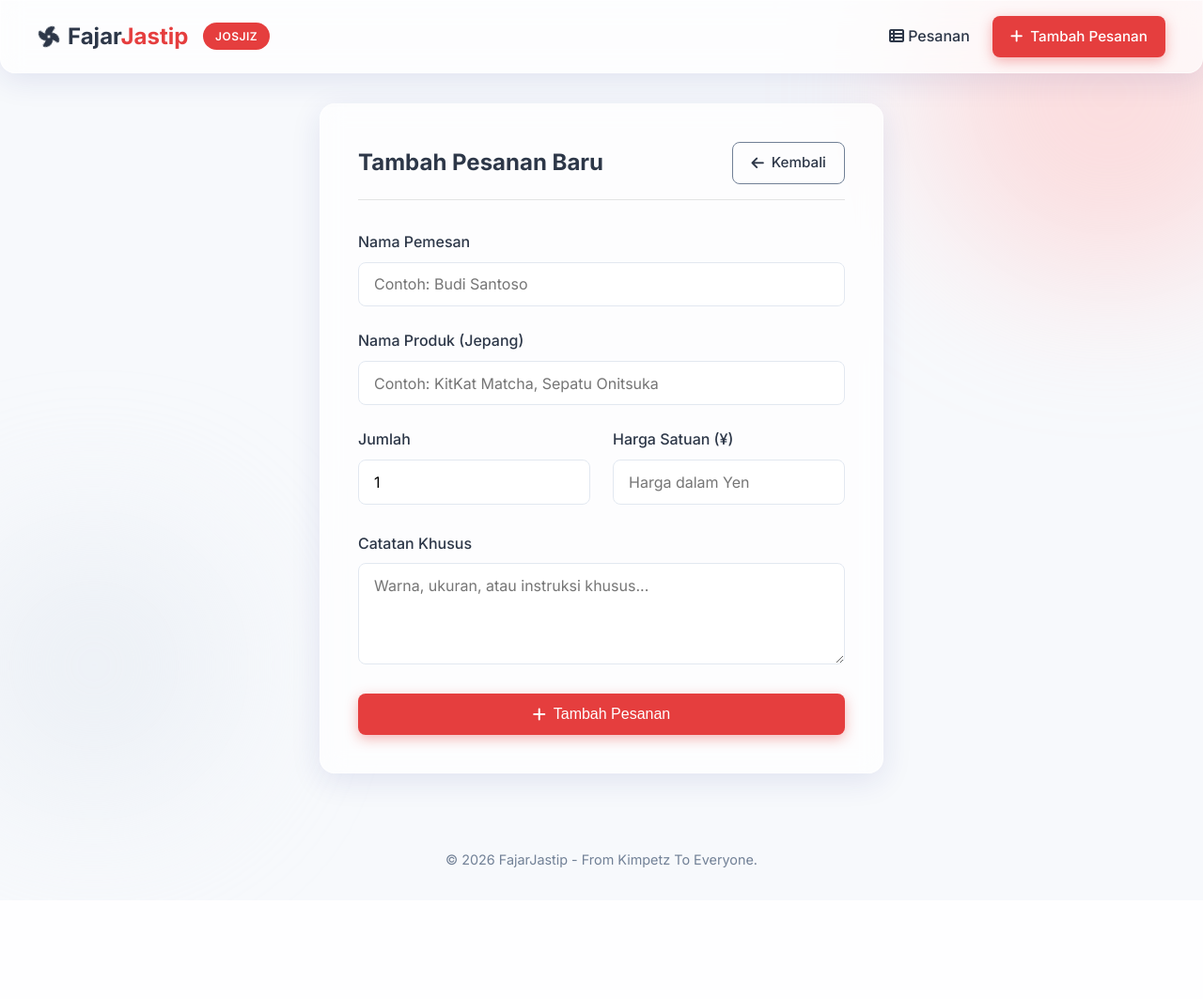
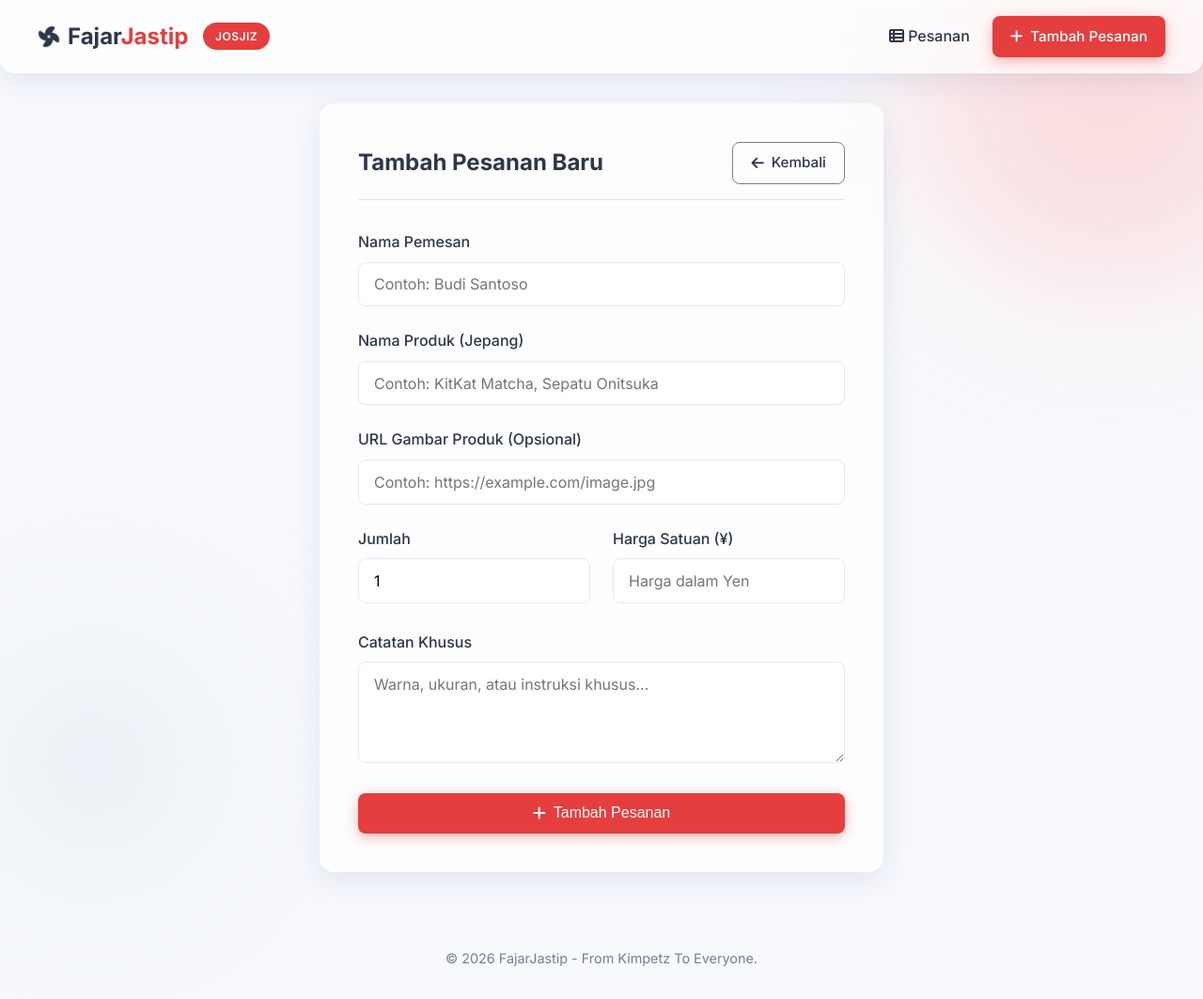
Before and after one commit to DreamSet69/aplikasi_jastip, a Flask app: page /jastip/tambah in a window 1280 px wide; the page is wider, and only the part inside the window is pictured. Shown: that part at 94% size. Before the commit the page ends 923 px from the top of that part, so only its background shows below. Run offline with Flask 3, Linux system fonts and the light colour scheme.

Commit message:
Update form.html

```diff
--- a/templates/jastip/form.html
+++ b/templates/jastip/form.html
@@ -18,6 +18,11 @@
         <div class="form-group">
             <label for="produk">Nama Produk (Jepang)</label>
             <input type="text" id="produk" name="produk" required value="{{ pesanan.produk if pesanan else '' }}" placeholder="Contoh: KitKat Matcha, Sepatu Onitsuka">
+        </div>
+
+        <div class="form-group">
+            <label for="gambar_url">URL Gambar Produk (Opsional)</label>
+            <input type="url" id="gambar_url" name="gambar_url" value="{{ pesanan.gambar_url if pesanan else '' }}" placeholder="Contoh: https://example.com/image.jpg">
         </div>
 
         <div class="form-row">
```
